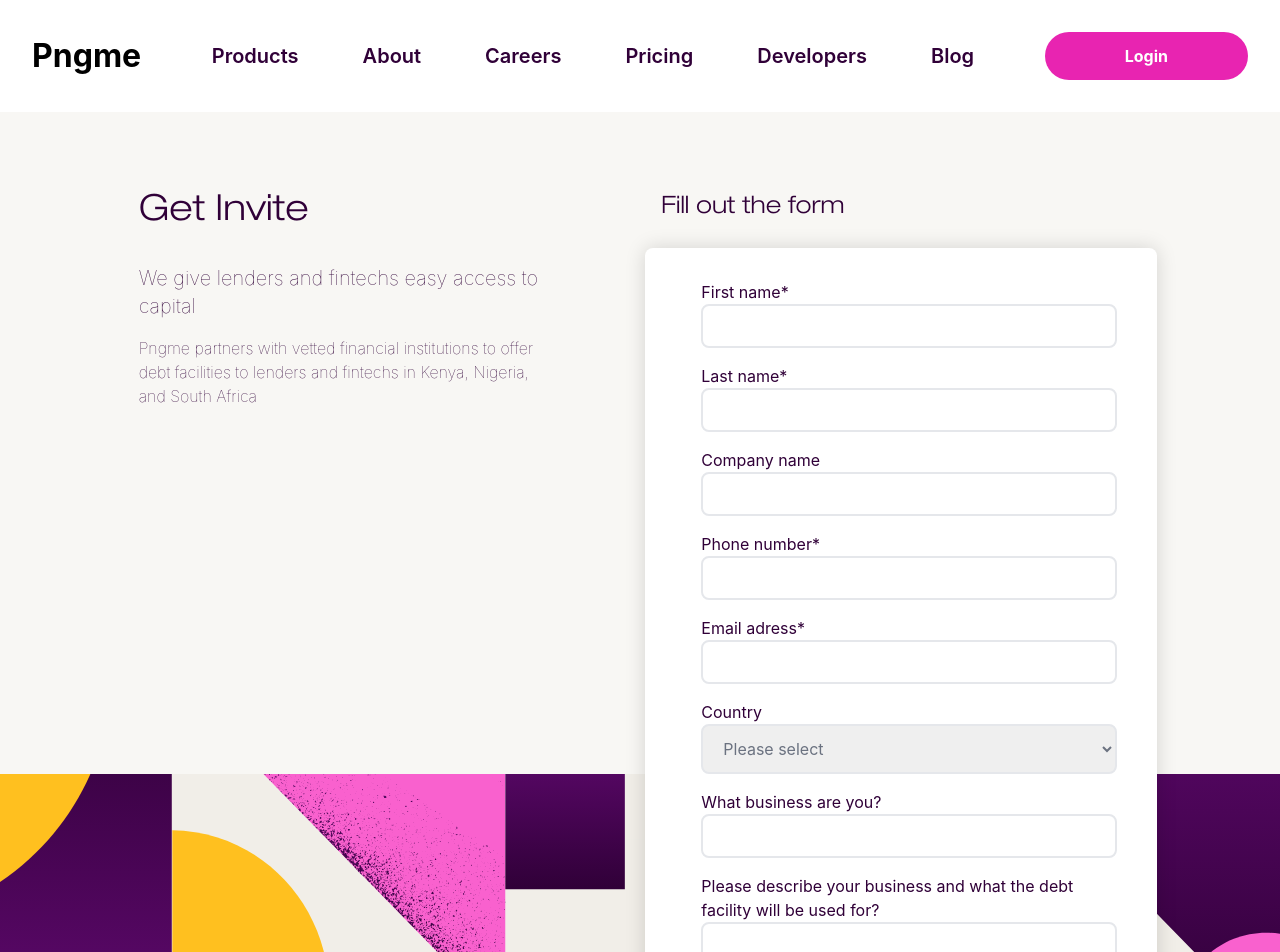
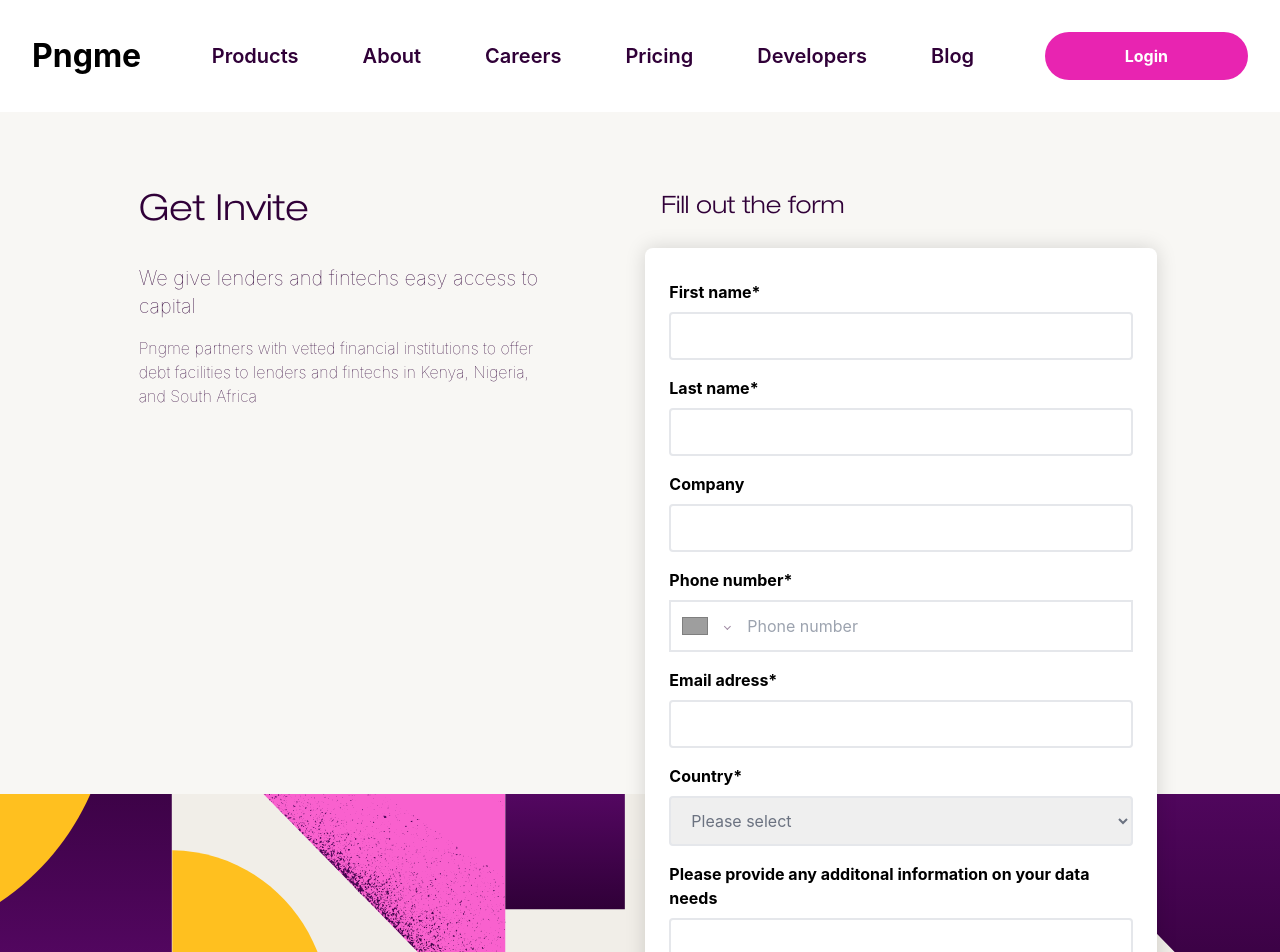
Before and after one commit to SylvesterBA/pngme-v3, a Next.js app: page /get_invite in a window 1280 px wide. Shown: the top 952 px of the page. Built offline with nearby package versions, Linux system fonts and the light colour scheme; grey boxes are pictures that could not be loaded.

Commit message:
finished "Get Invite"

```diff
--- a/components/get-invite/InviteForm.tsx
+++ b/components/get-invite/InviteForm.tsx
@@ -3,8 +3,10 @@ import PhoneInput from 'react-phone-number-input'
 import { default as countryLabels } from 'react-phone-number-input/locale/en'
 import { getCountries } from 'react-phone-number-input/input'
 
-import { useForm, SubmitHandler } from "react-hook-form";
+import { useForm, Controller, SubmitHandler } from "react-hook-form";
 import { useState } from 'react';
+
+import styles from '../../styles/pages/GetInvite.module.css'
 
 type InviteFormInputs = {
   firstName: string,
@@ -13,13 +15,12 @@ type InviteFormInputs = {
   phoneNumber: number,
   email: string,
   country: string,
-  business: string,
-  businessDescription: string,
+  additionalInformation: string,
 }
 
 export const InviteForm = () => {
   const [value, setValue] = useState()
-  const { register, handleSubmit, watch, formState: { errors } } = useForm<InviteFormInputs>();
+  const { control, register, handleSubmit, watch, formState: { errors } } = useForm<InviteFormInputs>();
 
   const onSubmit: SubmitHandler<InviteFormInputs> = data => console.log(data);
 
@@ -27,69 +28,66 @@ export const InviteForm = () => {
 
   return (
     <>
-      <span className="block font-pngme-helvetica text-2xl px-4 pb-6 pt-10 lg:pt-20">Fill out the form</span>
-      <form onSubmit={handleSubmit(onSubmit)} className="bg-white boxshadow-2 p-4 pt-6 z-10 rounded-lg lg:px-10">
+      <span className="block font-pngme-helvetica text-2xl px-4 pb-6 pt-10 md:pt-20">Fill out the form</span>
+      <form onSubmit={handleSubmit(onSubmit)} className="bg-white boxshadow-2 p-4 pt-6 z-10 rounded-lg lg:px-6">
         <div className="flex flex-col py-2">
-          <label htmlFor="firstName" className="flex px-4">First name<span className="hidden lg:block">*</span></label>
+          <label htmlFor="firstName" className="flex px-4 text-black md:font-bold pb-2 md:px-0 text-sm lg:text-base md:bolder">First name*</label>
           <input
             id="firstName"
-            className="border-b-2 pl-4 lg:border-2 lg:py-2 lg:ml-4 lg:rounded-lg"
+            className="border-b-2 pl-4 md:border-2 md:py-3 md:rounded md:text-sm"
             {...register("firstName", { required: true })}
           />
-          {errors.firstName && <span>First name is required</span>}
+          {errors.firstName && <span className="text-sm lg:text-lg text-red-600 pl-4">First name is required</span>}
         </div>
 
         <div className="flex flex-col py-2">
-          <label htmlFor="lastName" className="flex px-4">Last name<span className="hidden lg:block">*</span></label>
+          <label htmlFor="lastName" className="flex px-4 text-black md:font-bold pb-2 md:px-0 text-sm lg:text-base">Last name*</label>
           <input
             id="lastName"
-            className="border-b-2 pl-4 lg:border-2 lg:py-2 lg:ml-4 lg:rounded-lg"
+            className="border-b-2 pl-4 md:border-2 md:py-3 md:rounded md:text-sm"
             {...register("lastName", { required: true })}
           />
-          {errors.lastName && <span>Last name is required</span>}
+          {errors.lastName && <span className="text-sm lg:text-lg text-red-600 pl-4">Last name is required</span>}
         </div>
 
         <div className="flex flex-col py-2">
-          <label htmlFor="companyName" className="px-4">Company name</label>
+          <label htmlFor="companyName" className="px-4 text-black md:font-bold pb-2 md:px-0 text-sm lg:text-base">Company</label>
           <input
             id="companyName"
-            className="border-b-2 pl-4 lg:border-2 lg:py-2 lg:ml-4 lg:rounded-lg"
+            className="border-b-2 pl-4 md:border-2 md:py-3 md:rounded md:text-sm"
             {...register("companyName", { required: true })}
           />
-          {errors.companyName && <span>Company name is required</span>}
         </div>
 
         <div className="flex flex-col py-2">
-          <label htmlFor="phoneNumber" className="flex px-4">Phone number<span className="hidden lg:block">*</span></label>
-          {/* <PhoneInput
-            defaultCountry="US"
-            placeholder=""
-            value={value}
-            onChange={setValue}
-            // {...register("phoneNumber", { required: true })}
-          /> */}
+          <label htmlFor="phoneNumber" className="flex px-4 text-black md:font-bold pb-2 md:px-0 text-sm lg:text-base">Phone number*</label>
+          <Controller
+            name="phoneNumber"
+            control={control}
+            render={({ field }) => <PhoneInput
+              {...field}
+              defaultCountry="US"
+              placeholder="Phone number"
+              value={value}
+              className={styles.phoneNumber}
+            />}
+          />
 
-          <input
-            id="phoneNumber"
-            type="number"
-            className="border-b-2 pl-4 lg:border-2 lg:py-2 lg:ml-4 lg:rounded-lg"
-            {...register("phoneNumber", { required: true })}
-          />
-          {errors.phoneNumber && <span>Phone number is required</span>}
+          {errors.phoneNumber && <span className="text-sm lg:text-lg text-red-600 pl-4">Phone number is required</span>}
         </div>
 
         <div className="flex flex-col py-2">
-          <label htmlFor="email" className="flex px-4">Email adress<span className="hidden lg:block">*</span></label>
+          <label htmlFor="email" className="flex px-4 text-black md:font-bold pb-2 md:px-0 text-sm lg:text-base">Email adress*</label>
           <input
             id="email"
-            className="border-b-2 pl-4 lg:border-2 lg:py-2 lg:ml-4 lg:rounded-lg"
-            {...register("email", { required: true })}
+            className={`border-b-2 pl-4 md:border-2 md:py-3 md:rounded md:text-sm`}
+            {...register("email", { required: true, pattern: /^\S+@\S+$/i })}
           />
-          {errors.email && <span>Email adress is required</span>}
+          {errors.email && <span className="text-sm lg:text-lg text-red-600 pl-4">Email adress is required</span>}
         </div>
 
-        <div className="flex lg:hidden flex-col pt-3 pb-5 mb-2 border-b-2 lg:ml-4">
-          <select defaultValue="Country" className="px-4" placeholder='Country'>
+        <div className="flex md:hidden flex-col h-14 border-b-2 pl-3 mb-2"> {/* pt-3 pb-5 mb-2 border-b-2 lg:ml-4 */}
+          <select defaultValue="Country" className="h-full text-sm" placeholder='Country'> {/* px-4 pb-2 md:px-0 text-sm lg:text-base */}
             <option value="Country" disabled hidden>Country</option>
 
             {getCountries().map(country => (
@@ -99,12 +97,12 @@ export const InviteForm = () => {
             ))}
           </select>
 
-          {errors.country && <span>Country is required</span>}
+          {errors.country && <span className="text-sm lg:text-lg text-red-600 pl-4">Country is required</span>}
         </div>
 
-        <div className="hidden lg:flex flex-col py-2">
-          <label htmlFor="country" className="px-4">Country</label>
-          <select defaultValue="select" className="px-0 ml-4 border-2 py-3 rounded-lg pl-4 text-gray-500" placeholder='select'>
+        <div className="hidden md:flex flex-col py-2">
+          <label htmlFor="country" className="flex px-4 text-black md:font-bold pb-2 md:px-0 text-sm lg:text-base">Country*</label>
+          <select defaultValue="select" className="px-0 ml-4 border-2 py-3 rounded pl-4 text-gray-500 md:ml-0" placeholder='select'>
             <option value="select" disabled hidden>
               Please select
             </option>
@@ -115,35 +113,17 @@ export const InviteForm = () => {
               </option>
             ))}
           </select>
-
-          {/* <input
-            id="country"
-            className="border-b-2 pl-4"
-            {...register("country", { required: true })}
-          /> */}
-          {errors.country && <span>Country is required</span>}
+          {errors.country && <span className="text-sm lg:text-lg text-red-600 pl-4">Country is required</span>}
         </div>
 
         <div className="flex flex-col py-2">
-          <label htmlFor="business" className="px-4">What business are you?</label>
-          <input
+          <label htmlFor="business" className="px-4 text-black md:font-bold pb-2 md:px-0 text-sm lg:text-base">Please provide any additonal information on your data needs</label>
+          <textarea
             id="business"
-            className="border-b-2 pl-4 lg:border-2 lg:py-2 lg:ml-4 lg:rounded-lg"
-            {...register("business", { required: true })}
+            className="border-b-2 pl-4 md:border-2 md:py-3 md:rounded md:text-sm"
+            {...register("additionalInformation")}
           />
-          {errors.business && <span>Business is required</span>}
         </div>
-
-        <div className="flex flex-col py-2">
-          <label htmlFor="businessDescription" className="px-4">Please describe your business and what the debt facility will be used for?</label>
-          <input
-            id="businessDescription"
-            className="border-b-2 pl-4 lg:border-2 lg:py-2 lg:ml-4 lg:rounded-lg"
-            {...register("businessDescription", { required: true })}
-          />
-          {errors.businessDescription && <span>Business description is required</span>}
-        </div>
-
 
         <button type="submit" className="bg-primary-pink text-white py-3 px-10 mt-8 mb-6 boxshadow rounded-full w-full text-lg">Submit</button>
 
--- a/pages/get_invite.tsx
+++ b/pages/get_invite.tsx
@@ -15,14 +15,14 @@ const GetInvite: NextPage = () => {
         objectFit="cover"
       />
 
-      <div className="flex flex-col lg:flex-row lg:mx-12 lg:justify-evenly lg:w-full">
-        <div className="flex flex-col pt-20 pb-6 px-4 z-10 lg:w-lg 2xl:w-3xl">
+      <div className="flex flex-col md:flex-row lg:mx-12 md:justify-evenly md:w-full">
+        <div className="flex flex-col pt-20 pb-6 px-4 z-10 md:w-96 lg:w-lg 2xl:w-3xl">
           <span className="font-pngme-helvetica text-4xl pb-8">Get Invite</span>
           <span className="pngme-inter font-thin text-xl pb-4">We give lenders and fintechs easy access to capital</span>
           <span className="pngme-inter font-thin text-base leading-6">Pngme partners with vetted financial institutions to offer debt facilities to lenders and fintechs in Kenya, Nigeria, and South Africa</span>
         </div>
 
-        <div className="mb-24 z-10 lg:w-xl min-w-lg">
+        <div className="mb-24 z-10 md:px-4 md:w-lg lg:px-0 lg:w-xl lg:min-w-lg">
           <InviteForm />
         </div>
       </div>
--- a/styles/pages/GetInvite.module.css
+++ b/styles/pages/GetInvite.module.css
@@ -2,6 +2,14 @@
   position: absolute !important;
   width: 100% !important;
   bottom: 0 !important;
+}
+
+.phoneNumber {
+  @apply border-b-2 pl-5 py-2 md:border-2 md:p-3;
+}
+
+.phoneNumber > div > div {
+  @apply mr-3
 }
 
 @media (min-width: 1024px) {
```
